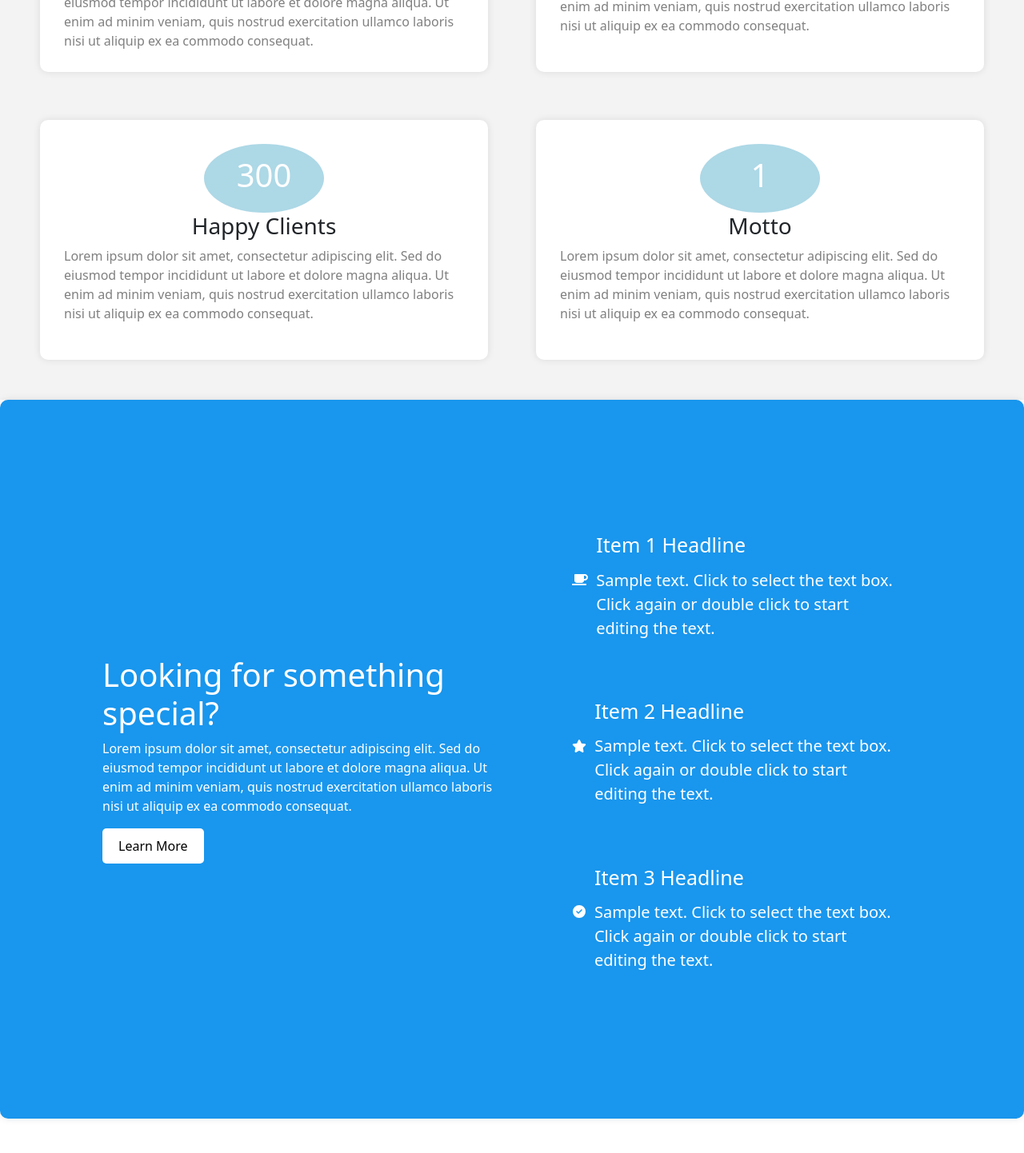
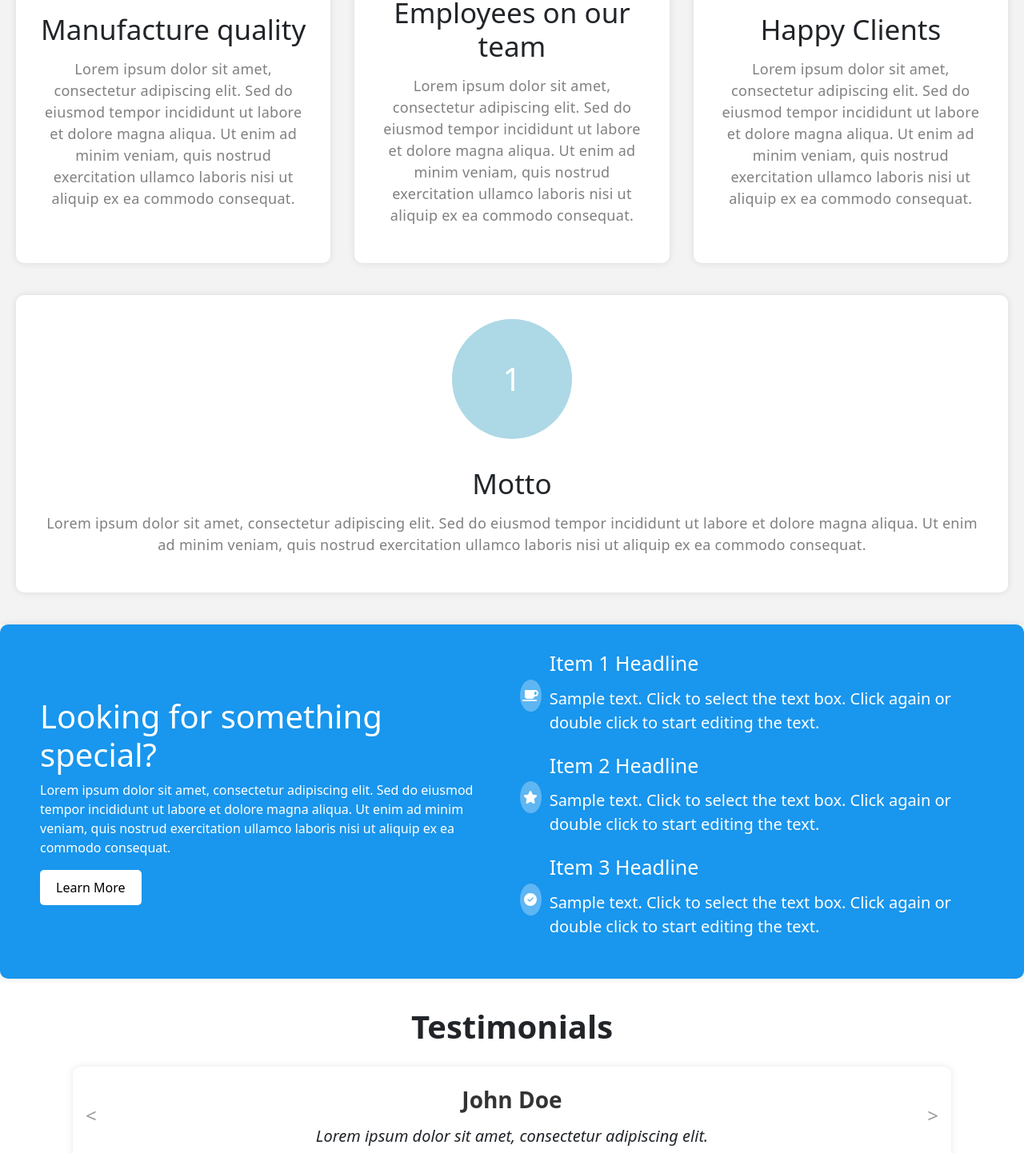
Before and after one commit to gulshan-ara/hardware_website, a React (Create React App) app: page / in a window 1280 px wide. Shown: the part 1940-3382 px from the top of the page at 80% size. Built offline with nearby package versions, Linux system fonts and the light colour scheme.

Commit message:
made everything responsive

```diff
--- a/src/components/feature.jsx
+++ b/src/components/feature.jsx
@@ -3,32 +3,35 @@ import styled from "styled-components";
 
 // Define the styled components
 const TransparentBackground = styled.div`
-	background-color: rgba(
-		133,
-		133,
-		133,
-		0.1
-	); /* Transparent white background */
-	padding: 20px; /* Adjust padding as needed */
+  background-color: rgba(133, 133, 133, 0.1);
+  padding: 20px;
 `;
 
 const CardRow = styled.div`
   display: flex;
-	justify-content: space-around; /* Cards will be evenly spaced */
+  flex-wrap: wrap; /* Allow cards to wrap to the next row */
+  justify-content: space-around;
+  margin: 0 -15px; /* Add negative margin to offset padding */
 `;
 
 const Card = styled.div`
-	flex: 1; /* Adjust card width as needed */
-	height: 300px; /* Adjust card height as needed */
+  flex: 1 1 300px; /* Adjust card width as needed */
+  min-width: 300px; /* Minimum width for each card */
   background-color: white;
-	border-radius: 10px; /* Rounded corners for the cards */
-	box-shadow: 0px 0px 10px rgba(0, 0, 0, 0.1); /* Add a slight shadow for depth */
-	margin: 30px;
+  border-radius: 10px;
+  box-shadow: 0px 0px 10px rgba(0, 0, 0, 0.1);
+  margin: 20px 15px; /* Add margin for spacing between cards */
   padding: 30px;
   display: flex;
   flex-direction: column;
   align-items: center;
   justify-content: center;
+  @media (max-width: 768px) {
+    flex-basis: calc(50% - 30px); /* Make cards take 50% width on screens smaller than 768px */
+  }
+  @media (max-width: 480px) {
+    flex-basis: calc(100% - 30px); /* Make cards take 100% width on screens smaller than 480px */
+  }
 `;
 
 const Circle = styled.div`
@@ -39,20 +42,39 @@ const Circle = styled.div`
   display: flex;
   justify-content: center;
   align-items: center;
-	color: white; /* Set text color to white */
-	padding: 10px;
+  color: white;
+  margin-bottom: 20px; /* Add margin at the bottom to separate from the title */
+  font-size: min(5vw, 40px); /* Adjust font size dynamically based on screen width */
+  @media (max-width: 768px) {
+    width: 100px; /* Decrease circle size on smaller screens */
+    height: 100px;
+    margin-bottom: 10px; /* Decrease margin on smaller screens */
+    font-size: min(8vw, 30px); /* Adjust font size dynamically based on screen width */
+  }
+	@media (max-width: 480px) {
+    font-size: min(15vw, 30px); /* Further decrease font size for smaller screens */
+  }
 `;
 
 const Title = styled.h3`
-	font-size: 35;
+  font-size: 35px;
   font-weight: 500;
+  text-align: center;
+  margin: 15px 0; /* Add margin to separate title and description */
+  @media (max-width: 768px) {
+    font-size: 25px; /* Decrease font size on smaller screens */
+  }
 `;
 
 const Description = styled.p`
-	font-size: 25;
+  font-size: 18px;
   font-weight: 500;
-	letter-spacing: 0.3;
+  letter-spacing: 0.3px;
   color: grey;
+  text-align: center;
+  @media (max-width: 768px) {
+    font-size: 16px; /* Decrease font size on smaller screens */
+  }
 `;
 
 // Define the TransparentCardRow component
@@ -61,57 +83,43 @@ const TransparentCardRow = () => {
     <TransparentBackground>
       <CardRow>
         <Card>
-					<Circle>
-						<h3 style={{"font-size": 40, "text-align": "center"}}>30000+ Sqft</h3>
-					</Circle>
+          <Circle>30000+ Sqft</Circle>
           <Title>Manufacture quality</Title>
           <Description>
-						Lorem ipsum dolor sit amet, consectetur adipiscing elit.
-						Sed do eiusmod tempor incididunt ut labore et dolore
-						magna aliqua. Ut enim ad minim veniam, quis nostrud
-						exercitation ullamco laboris nisi ut aliquip ex ea
-						commodo consequat.
+            Lorem ipsum dolor sit amet, consectetur adipiscing elit. Sed do
+            eiusmod tempor incididunt ut labore et dolore magna aliqua. Ut
+            enim ad minim veniam, quis nostrud exercitation ullamco laboris
+            nisi ut aliquip ex ea commodo consequat.
           </Description>
         </Card>
         <Card>
-					<Circle>
-						<h3 style={{"font-size": 40}}>60+</h3>
-					</Circle>
+          <Circle>60+</Circle>
           <Title>Employees on our team</Title>
           <Description>
-						Lorem ipsum dolor sit amet, consectetur adipiscing elit.
-						Sed do eiusmod tempor incididunt ut labore et dolore
-						magna aliqua. Ut enim ad minim veniam, quis nostrud
-						exercitation ullamco laboris nisi ut aliquip ex ea
-						commodo consequat.
-					</Description>
-				</Card>
-			</CardRow>
-			<CardRow>
-				<Card>
-					<Circle>
-						<h3 style={{"font-size": 40}}>300</h3>
-					</Circle>
-					<Title>Happy Clients</Title>
-					<Description>
-						Lorem ipsum dolor sit amet, consectetur adipiscing elit.
-						Sed do eiusmod tempor incididunt ut labore et dolore
-						magna aliqua. Ut enim ad minim veniam, quis nostrud
-						exercitation ullamco laboris nisi ut aliquip ex ea
-						commodo consequat.
+            Lorem ipsum dolor sit amet, consectetur adipiscing elit. Sed do
+            eiusmod tempor incididunt ut labore et dolore magna aliqua. Ut
+            enim ad minim veniam, quis nostrud exercitation ullamco laboris
+            nisi ut aliquip ex ea commodo consequat.
           </Description>
         </Card>
         <Card>
-					<Circle>
-						<h3 style={{"font-size": 40}}>1</h3>
-					</Circle>
+          <Circle>300</Circle>
+          <Title>Happy Clients</Title>
+          <Description>
+            Lorem ipsum dolor sit amet, consectetur adipiscing elit. Sed do
+            eiusmod tempor incididunt ut labore et dolore magna aliqua. Ut
+            enim ad minim veniam, quis nostrud exercitation ullamco laboris
+            nisi ut aliquip ex ea commodo consequat.
+          </Description>
+        </Card>
+        <Card>
+          <Circle>1</Circle>
           <Title>Motto</Title>
           <Description>
-						Lorem ipsum dolor sit amet, consectetur adipiscing elit.
-						Sed do eiusmod tempor incididunt ut labore et dolore
-						magna aliqua. Ut enim ad minim veniam, quis nostrud
-						exercitation ullamco laboris nisi ut aliquip ex ea
-						commodo consequat.
+            Lorem ipsum dolor sit amet, consectetur adipiscing elit. Sed do
+            eiusmod tempor incididunt ut labore et dolore magna aliqua. Ut
+            enim ad minim veniam, quis nostrud exercitation ullamco laboris
+            nisi ut aliquip ex ea commodo consequat.
           </Description>
         </Card>
       </CardRow>
--- a/src/components/learnMore.jsx
+++ b/src/components/learnMore.jsx
@@ -10,36 +10,54 @@ import {
 // Styled components
 const Container = styled.div`
   display: flex;
-	justify-content: space-between;
+  flex-direction: column;
+  justify-content: center;
   align-items: center;
   padding: 20px;
   background-color: #1996ed;
   border-radius: 10px;
   box-shadow: 0px 0px 10px rgba(0, 0, 0, 0.1);
-	padding: 10%;
+
+  @media (min-width: 768px) {
+    flex-direction: row;
+    justify-content: space-around;
+    align-items: stretch;
+  }
 `;
 
 const LeftSide = styled.div`
-	flex: 0.5;
+	flex:1;
+  width: 100%;
   color: #fff;
-	flex-direction: column;
-	justify-content: center;
-  align-items: center;
+  margin-bottom: 20px;
+  text-align: center;
+
+  @media (min-width: 768px) {
+    width: auto;
+    margin-right: 20px;
+    margin-bottom: 0;
+    align-self: center;
+    text-align: left;
+		padding-left: 30px;
+  }
 `;
 
 const RightSide = styled.div`
-	flex: 0.5;
+  width: 100%;
   display: flex;
   flex-direction: column;
+  align-items: center;
   padding: 10px;
+
+  @media (min-width: 768px) {
+    width: 50%;
+  }
 `;
 
 const Item = styled.div`
   display: flex;
   align-items: center;
   margin-bottom: 10px;
-	margin-left: 10%;
-	padding: 5%;
   color: #fff;
 `;
 
@@ -50,7 +68,8 @@ const Icon = styled.div`
   border-radius: 50%;
   display: flex;
   justify-content: center;
-	align-items: left;
+  align-items: center;
+  background-color: rgba(255, 255, 255, 0.3);
 `;
 
 const Headline = styled.p`
@@ -79,14 +98,12 @@ const RowWithColumn = () => {
   return (
     <Container>
       <LeftSide>
-				<h2 style={{ "font-size": 40 }}>
-					Looking for something special?
-				</h2>
+        <h2 style={{ fontSize: 40 }}>Looking for something special?</h2>
         <p>
-					Lorem ipsum dolor sit amet, consectetur adipiscing elit. Sed
-					do eiusmod tempor incididunt ut labore et dolore magna
-					aliqua. Ut enim ad minim veniam, quis nostrud exercitation
-					ullamco laboris nisi ut aliquip ex ea commodo consequat.
+          Lorem ipsum dolor sit amet, consectetur adipiscing elit. Sed do
+          eiusmod tempor incididunt ut labore et dolore magna aliqua. Ut enim
+          ad minim veniam, quis nostrud exercitation ullamco laboris nisi ut
+          aliquip ex ea commodo consequat.
         </p>
         <Button>Learn More</Button>
       </LeftSide>
@@ -98,8 +115,8 @@ const RowWithColumn = () => {
           <div>
             <Headline>Item 1 Headline</Headline>
             <Subheadline>
-							Sample text. Click to select the text box. Click
-							again or double click to start editing the text.
+              Sample text. Click to select the text box. Click again or double
+              click to start editing the text.
             </Subheadline>
           </div>
         </Item>
@@ -110,8 +127,8 @@ const RowWithColumn = () => {
           <div>
             <Headline>Item 2 Headline</Headline>
             <Subheadline>
-							Sample text. Click to select the text box. Click
-							again or double click to start editing the text.
+              Sample text. Click to select the text box. Click again or double
+              click to start editing the text.
             </Subheadline>
           </div>
         </Item>
@@ -122,8 +139,8 @@ const RowWithColumn = () => {
           <div>
             <Headline>Item 3 Headline</Headline>
             <Subheadline>
-							Sample text. Click to select the text box. Click
-							again or double click to start editing the text.
+              Sample text. Click to select the text box. Click again or double
+              click to start editing the text.
             </Subheadline>
           </div>
         </Item>
--- a/src/components/team.jsx
+++ b/src/components/team.jsx
@@ -16,15 +16,15 @@ const fall = keyframes`
 
 const CardContainer = styled.div`
 	display: flex;
-	flex-direction: row;
+	flex-wrap: wrap; /* Allow cards to wrap to the next row */
 	justify-content: space-around;
 	margin: 50px 10%;
 	/* Responsive styles */
+	@media (max-width: 768px) {
+		margin: 50px 5%;
+	}
 	@media (max-width: 480px) {
-		flex-wrap: wrap;
-		flex-direction: column;
-		justify-content: center;
-		margin: 10px 2%;
+		margin: 20px 2%;
 	}
 `;
 
@@ -40,14 +40,10 @@ const Card = styled.div`
 	}
 	/* Responsive styles */
 	@media (max-width: 768px) {
-		width: calc(
-			50% - 40px
-		); /* Make cards take 50% width on screens smaller than 768px */
+		width: calc(50% - 40px); /* Make cards take 50% width on screens smaller than 768px */
 	}
 	@media (max-width: 480px) {
-		width: calc(
-			100% - 40px
-		); /* Make cards take 100% width on screens smaller than 480px */
+		width: calc(100% - 40px); /* Make cards take 100% width on screens smaller than 480px */
 	}
 `;
 
@@ -78,12 +74,10 @@ const Designation = styled.p`
 `;
 
 const SocialMediaLinks = styled.div`
-  display: flex;
-  justify-content: space-evenly;
-  align-items: center;
-  margin-top: 10px;
+	display: flex;
+	justify-content: center;
+	margin-top: 10px;
 `;
-
 
 const TeamRow = () => {
 	return (
--- a/src/components/testimonial.jsx
+++ b/src/components/testimonial.jsx
@@ -36,21 +36,24 @@ const TestimonialCard = styled.div`
   box-shadow: 0px 0px 10px rgba(0, 0, 0, 0.1);
   display: flex;
   flex-direction: column;
-	justify-content: center; /* Center text vertically */
   align-items: center;
-	margin: 20px 0; /* Vertical margin */
+  margin: 20px 0;
+  text-align: center; /* Center text horizontally */
 `;
 
 const Name = styled.p`
   color: #333;
-	font-size: 28px; /* Increased font size */
+  font-size: 28px;
   font-weight: 600;
+  margin-bottom: 10px; /* Add space between name and quote */
 `;
 
 const Quote = styled.p`
-	margin: 10px 0;
+  margin: 0; /* Remove default margin */
   font-style: italic;
   font-size: 20px;
+  line-height: 1.5; /* Adjust line height for readability */
+  max-width: 80%; /* Limit quote width for smaller screens */
 `;
 
 const ArrowButton = styled.button`
```
Lines whose indentation alone changed are shown as unchanged.
